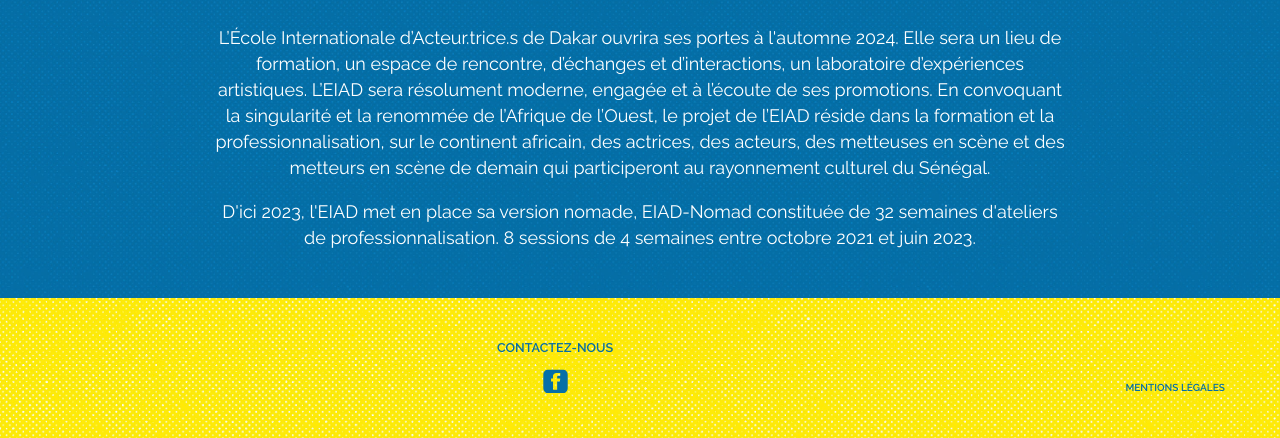
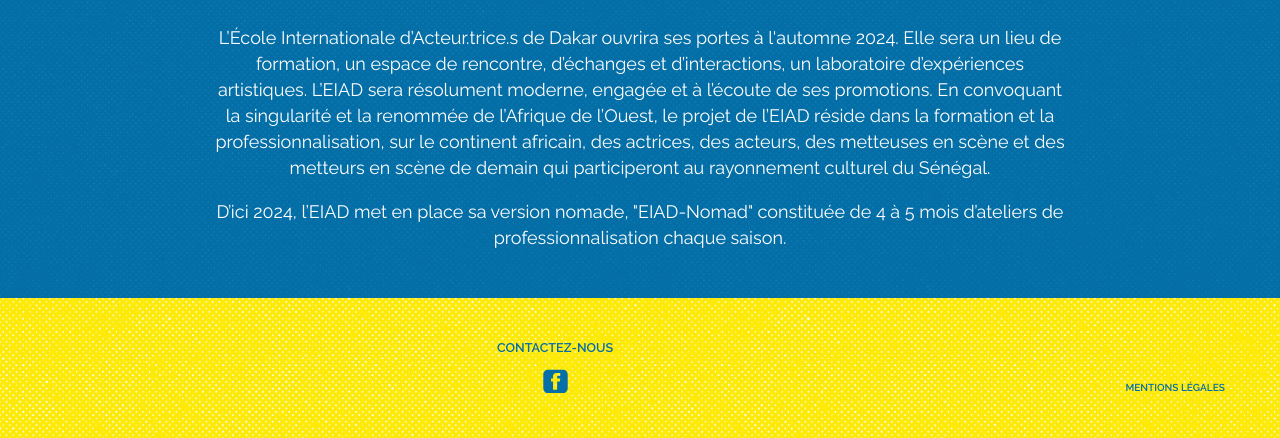
Before and after one commit to DantesPigeard/site_eiad_dakar, a Gatsby site: page / in a window 1280 px wide. Shown: the part 562-1000 px from the top of the page. Built offline with nearby package versions, Linux system fonts and the light colour scheme; Gatsby itself is replaced by a stand-in of ours.

Commit message:
Update intro.md

```diff
--- a/media/markdown/intro.md
+++ b/media/markdown/intro.md
@@ -1,3 +1,3 @@
 L’École Internationale d’Acteur.trice.s de Dakar ouvrira ses portes à l'automne 2024. Elle sera un lieu de formation, un espace de rencontre, d’échanges et d’interactions, un laboratoire d’expériences artistiques. L’EIAD sera résolument moderne, engagée et à l’écoute de ses promotions. En convoquant la singularité et la renommée de l’Afrique de l’Ouest, le projet de l’EIAD réside dans la formation et la professionnalisation, sur le continent africain, des actrices, des acteurs, des metteuses en scène et des metteurs en scène de demain qui participeront au rayonnement culturel du Sénégal.
 
-D'ici 2023, l'EIAD met en place sa version nomade, EIAD-Nomad constituée de 32 semaines d'ateliers de professionnalisation. 8 sessions de 4 semaines entre octobre 2021 et juin 2023.
+D’ici 2024, l’EIAD met en place sa version nomade, "EIAD-Nomad" constituée de 4 à 5 mois d’ateliers de professionnalisation chaque saison.
```
